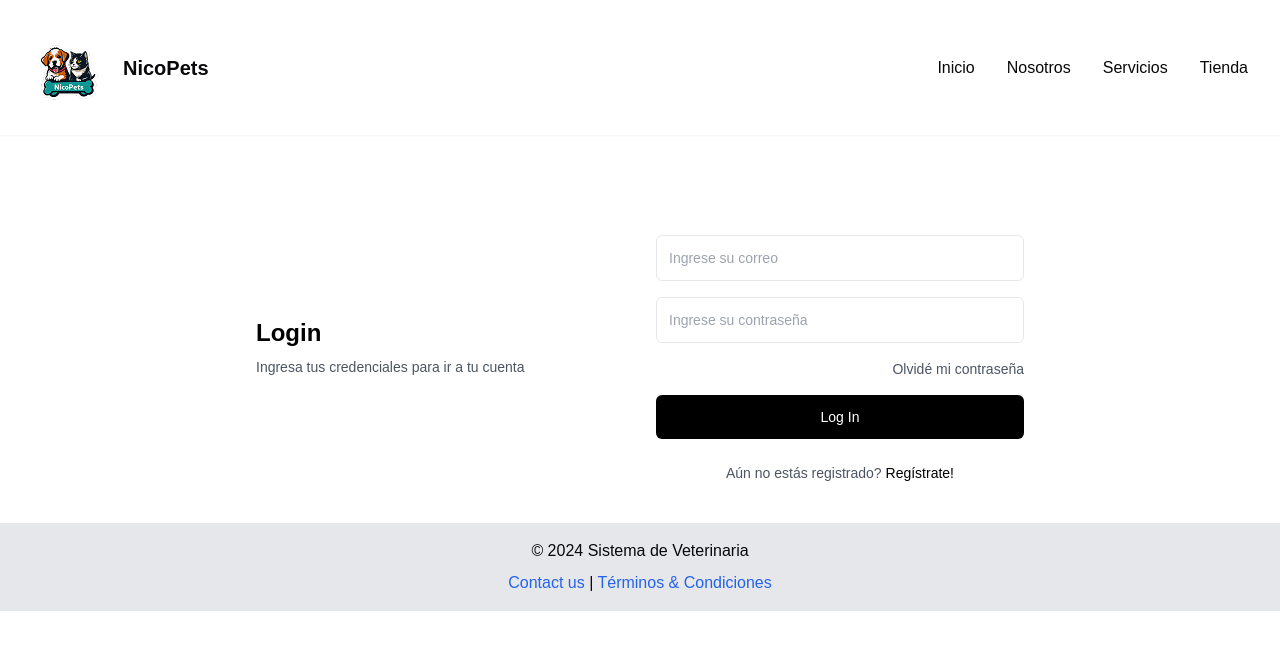
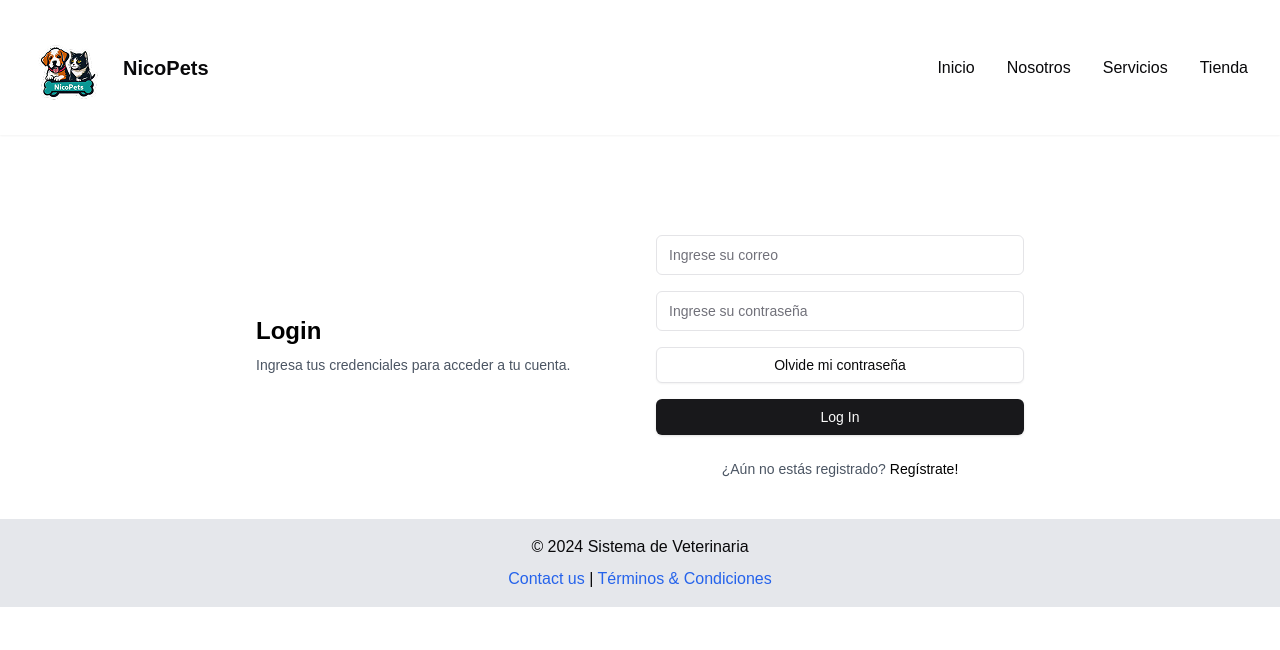
Before and after one commit to belencita12/IISS2, a Next.js app: page /login in a window 1280 px wide. Shown: the top 650 px of the page. Built offline with nearby package versions, Linux system fonts and the light colour scheme.

Commit message:
Aspecto visual de la pagina con los componentes reutilizables

```diff
--- a/src/app/login/page.tsx
+++ b/src/app/login/page.tsx
@@ -1,90 +1,79 @@
-"use client"
+"use client";
 
-import type React from "react"
-
-import { useState } from "react"
-import Link from "next/link"
+import { useState } from "react";
+import { signIn } from "next-auth/react";
+import { useRouter } from "next/navigation";
+import Link from "next/link";
+import { Button } from "@/components/ui/button"
+import { ValidatedInput } from "@/components/global/ValidatedInput"
 
 interface ILoginData {
-    email: string
-    password: string
+    email: string;
+    password: string;
 }
 
 export default function LoginForm() {
-    const [loginData, setLoginData] = useState<ILoginData>({
-        email: "",
-        password: "",
-    })
+    const [loginData, setLoginData] = useState<ILoginData>({ email: "", password: "" });
+    const [error, setError] = useState<string | null>(null);
+    const router = useRouter();
 
     const handleSubmit = async (e: React.FormEvent) => {
-        e.preventDefault()
+        e.preventDefault();
 
-
-
-        console.log("Form submitted:", loginData)
-    }
+    };
 
     const handleChange = (e: React.ChangeEvent<HTMLInputElement>) => {
-        setLoginData((prev) => ({
-            ...prev,
-            [e.target.name]: e.target.value,
-        }))
-    }
+        setLoginData((prev) => ({ ...prev, [e.target.name]: e.target.value }));
+    };
 
     return (
         <div className="mt-[100px] flex items-center justify-center">
             <div className="flex justify-between items-center w-full max-w-3xl mx-auto gap-x-8">
                 <div className="w-1/2">
-                    <h1 className="text-2xl font-semibold text-black m-0">Login</h1>
+                    <h1 className="text-2xl font-semibold text-black">Login</h1>
                     <p className="text-sm text-gray-600 mt-2 mb-6">
-                        Ingresa tus credenciales para ir a tu cuenta
+                        Ingresa tus credenciales para acceder a tu cuenta.
                     </p>
                 </div>
 
                 <div className="w-1/2">
                     <form onSubmit={handleSubmit} className="flex flex-col gap-4">
                         <div className="w-full">
-                            <input
+                            <ValidatedInput
                                 type="email"
                                 name="email"
                                 placeholder="Ingrese su correo"
                                 value={loginData.email}
                                 onChange={handleChange}
-                                className="w-full px-3 py-3 border border-gray-200 rounded-md text-sm outline-none transition-colors focus:border-black"
                                 required
                             />
                         </div>
 
                         <div className="w-full">
-                            <input
+                            <ValidatedInput
                                 type="password"
                                 name="password"
                                 placeholder="Ingrese su contraseña"
                                 value={loginData.password}
                                 onChange={handleChange}
-                                className="w-full px-3 py-3 border border-gray-200 rounded-md text-sm outline-none transition-colors focus:border-black"
                                 required
                             />
                         </div>
 
+                        {error && <p className="text-red-500 text-sm">{error}</p>}
+
                         <div className="flex justify-end">
-                            <Link
-                                href="/forgot-password"
-                                className="text-sm text-gray-600 hover:text-black transition-colors"
-                            >
-                                Olvidé mi contraseña
-                            </Link>
+                            <Button variant="outline" className="flex-1" asChild>
+                                <Link href="/forgot-password">Olvide mi contraseña</Link>
+                            </Button>
                         </div>
 
-                        <button
-                            type="submit"
-                            className="w-full px-3 py-3 border-none rounded-md bg-black text-white text-sm cursor-pointer transition-colors hover:bg-gray-800"
-                        >
+                        <Button type="submit" variant="default" className="w-full">
                             Log In
-                        </button>
+                        </Button>
 
                         <p className="text-center text-sm text-gray-600 mt-2">
-                            Aún no estás registrado?{" "}
+                            ¿Aún no estás registrado? {" "}
                             <Link href="/register" className="text-black hover:underline">
                                 Regístrate!
                             </Link>
@@ -93,5 +82,5 @@ export default function LoginForm() {
                 </div>
             </div>
         </div>
-    )
+    );
 }
```
